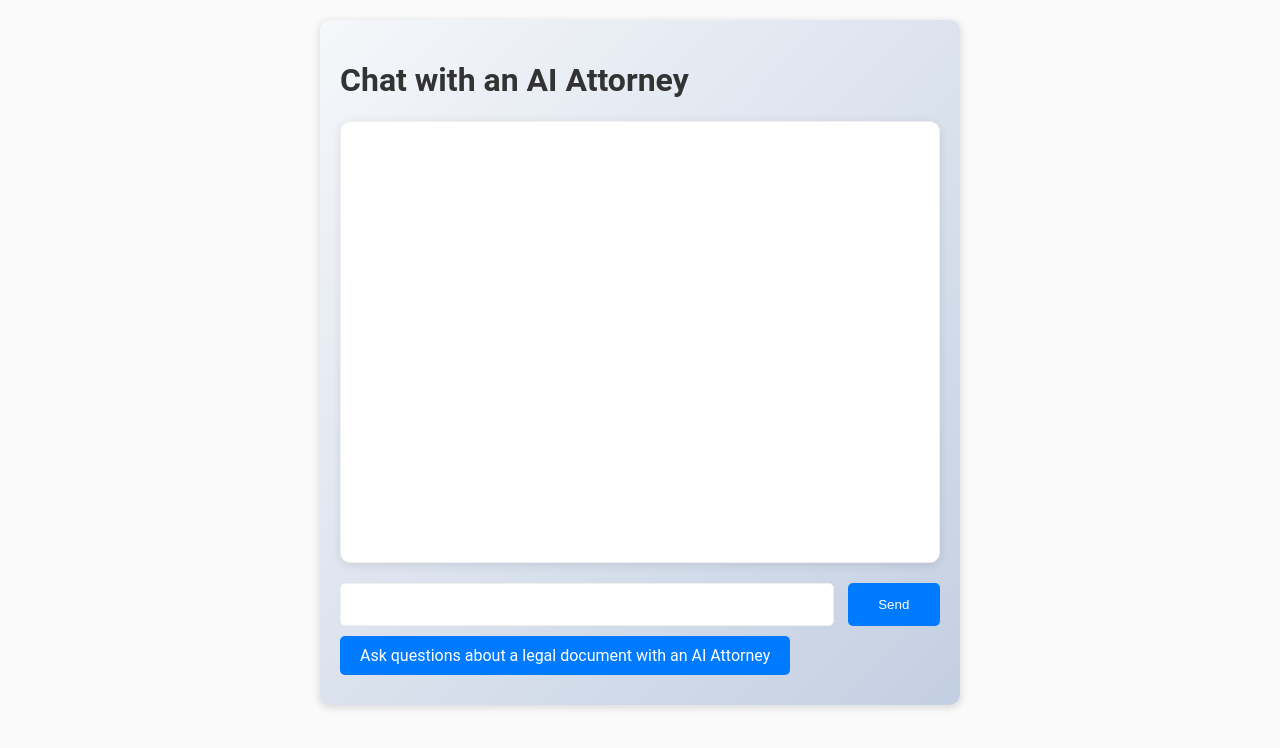
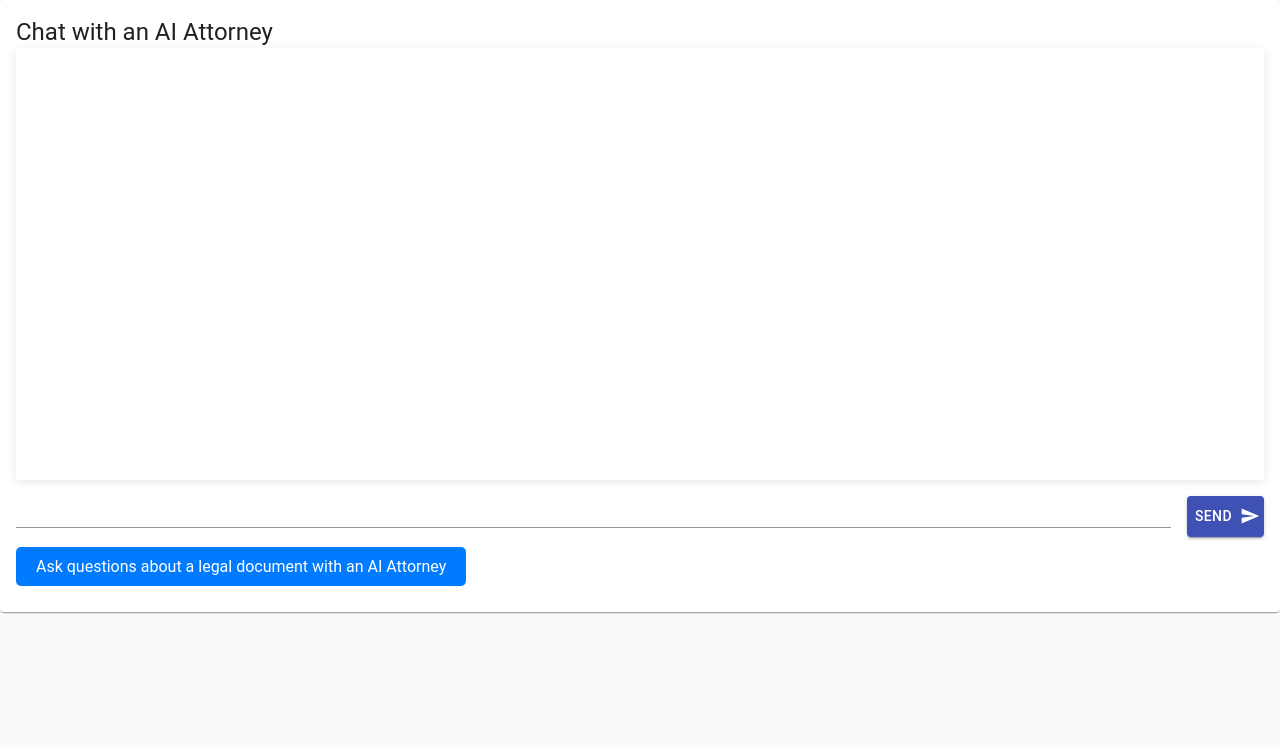
Before and after one commit to fspah/AI-Attorney-frontend, a React (Create React App) app: page / in a window 1280 px wide. Shown: the top 748 px of the page. Built offline with nearby package versions, Linux system fonts and the light colour scheme.

Commit message:
modern look

```diff
--- a/package.json
+++ b/package.json
@@ -6,6 +6,7 @@
     "@emotion/react": "^11.11.0",
     "@emotion/styled": "^11.11.0",
     "@material-ui/core": "^4.12.4",
+    "@material-ui/icons": "^4.11.3",
     "@mui/icons-material": "^5.11.16",
     "@mui/material": "^5.13.1",
     "@testing-library/jest-dom": "^5.16.5",
--- a/src/pages/ChatPage.js
+++ b/src/pages/ChatPage.js
@@ -3,15 +3,20 @@ import axios from 'axios';
 import { Link } from 'react-router-dom';
 import PropTypes from 'prop-types';
 import './ChatPage.css';
+import { makeStyles } from '@material-ui/core/styles';
+import {
+  TextField, Button, CircularProgress, Paper, Typography,
+} from '@material-ui/core';
+import SendIcon from '@material-ui/icons/Send';
 
-function Spinner() {
+/* function Spinner() {
   return (
     <div className="spinner">
       <div className="double-bounce1" />
       <div className="double-bounce2" />
     </div>
   );
-}
+} */
 
 function ChatMessage({ message }) {
   const isUser = message.role === 'user';
@@ -63,7 +68,36 @@ function DocumentUploadLink() {
   );
 }
 
+const useStyles = makeStyles((theme) => ({
+  chatContainer: {
+    padding: theme.spacing(2),
+  },
+  chatBox: {
+    height: 400,
+    overflowY: 'auto',
+    padding: theme.spacing(2),
+    marginBottom: theme.spacing(2),
+    backgroundColor: '#fff',
+    boxShadow: '0px 2px 10px rgba(0, 0, 0, 0.1)',
+  },
+  chatInputForm: {
+    display: 'flex',
+    justifyContent: 'space-between',
+  },
+  chatInput: {
+    flex: 1,
+    marginRight: theme.spacing(2),
+  },
+  sendButton: {
+    padding: theme.spacing(1),
+  },
+  spinner: {
+    textAlign: 'center',
+  },
+}));
+
 function ChatPage() {
+  const classes = useStyles();
   const [message, setMessage] = useState('');
   const [chatHistory, setChatHistory] = useState([]);
   const [chatHistoryForServer, setChatHistoryForServer] = useState([]);
@@ -114,25 +148,36 @@ function ChatPage() {
   };
 
   return (
-    <div className="chat-container">
-      <h1>Chat with an AI Attorney</h1>
-      <div className="chat-box" ref={chatBoxRef}>
+    <Paper className={classes.chatContainer}>
+      <Typography variant="h5">Chat with an AI Attorney</Typography>
+      <Paper className={classes.chatBox} ref={chatBoxRef}>
         {errorr && <p className="error-message">{errorr}</p>}
         {chatHistory.map((chat) => (
           <ChatMessage key={`${chat.role}-${chat.content}`} message={chat} />
         ))}
-        {isSending && <Spinner />}
-        {' '}
-        {/* Now the spinner will be displayed when isSending is true */}
-      </div>
-      <ChatInput
-        onMessageChange={handleMessageChange}
-        message={message}
-        isSending={isSending}
-        onFormSubmit={handleFormSubmit}
-      />
+        {isSending && <CircularProgress className={classes.spinner} />}
+      </Paper>
+      <form className={classes.chatInputForm} onSubmit={handleFormSubmit}>
+        <TextField
+          className={classes.chatInput}
+          type="text"
+          value={message}
+          onChange={handleMessageChange}
+          required
+        />
+        <Button
+          className={classes.sendButton}
+          variant="contained"
+          color="primary"
+          type="submit"
+          disabled={isSending}
+          endIcon={<SendIcon />}
+        >
+          Send
+        </Button>
+      </form>
       <DocumentUploadLink />
-    </div>
+    </Paper>
   );
 }
 
```
Also changed, not shown: 8 other files (tests, documents, lock files or other folders).
